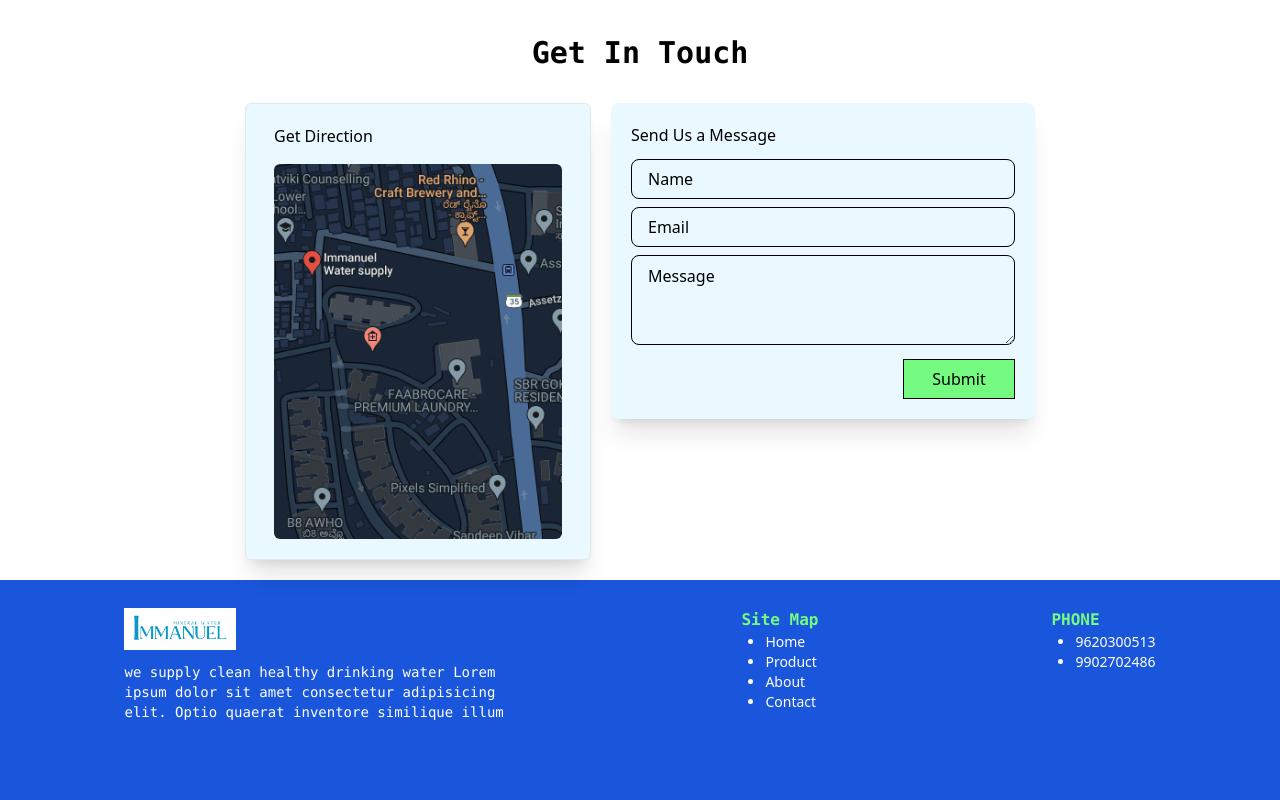
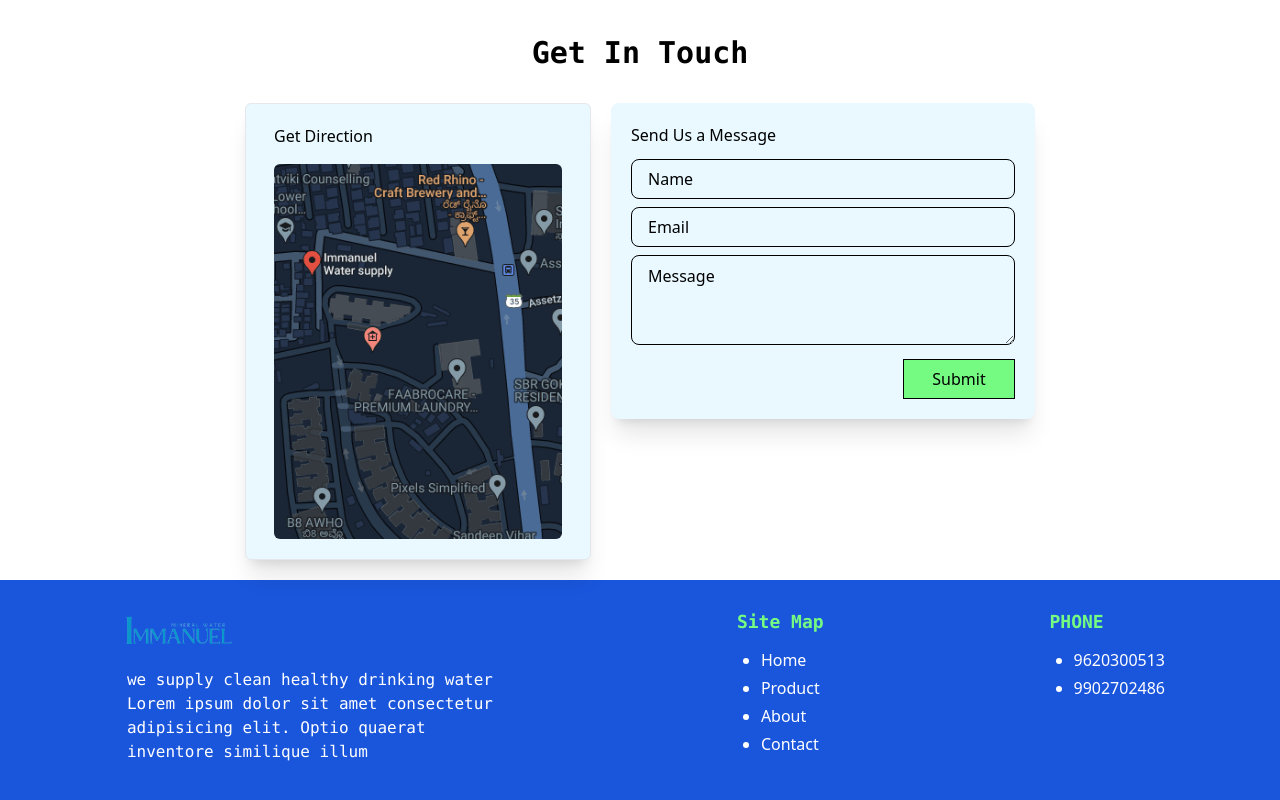
Before and after one commit to victorchrollo14/Water-Buisness, a React (Vite) app: page / in a window 1280 px wide. Shown: the part 2267-3067 px from the top of the page. Built offline with nearby package versions, Linux system fonts and the light colour scheme.

Commit message:
fix issue #9

```diff
--- a/src/components/About.jsx
+++ b/src/components/About.jsx
@@ -2,7 +2,7 @@ import blob from "../assets/newBlob-transformed.png";
 
 export const About = () => {
   return (
-    <section className="about-section px-10 flex justify-center items-start py-10 lg:py-20">
+    <section id="About" className="about-section px-10 flex justify-center items-start py-10 lg:py-20">
       <div className="wrapper-child gap-5 max-w-sm sm:max-w-none flex flex-col-reverse sm:gap-20 sm:flex-row justify-between ">
         <div className="description  sm:w-30vw">
           <h1 className="font-mono font-bold text-xl  mb-2 leading-none sm:text-base md:text-xl lg:text-2xl xl:text-3xl">
--- a/src/components/Contact.jsx
+++ b/src/components/Contact.jsx
@@ -4,7 +4,7 @@ import { Form } from "./Form";
 
 export const Contact = () => {
   return (
-    <section className="contact-us-section flex flex-col items-center p-5 ">
+    <section id="Contact" className="contact-us-section flex flex-col items-center p-5 ">
       <h1 className="font-mono font-semibold p-8 text-lg sm:text-2xl lg:text-3xl">Get In Touch</h1>
       <div className="contact-body flex flex-col justify-center  gap-5 md:flex-row ">
         <div className="directions flex  flex-col bg-lightest-blue px-7 pt-5 pb-5 rounded-md shadow-xl border">
--- a/src/components/Footer.jsx
+++ b/src/components/Footer.jsx
@@ -1,22 +1,24 @@
 import React from "react";
-import logo from "../assets/logo.png";
+import logo from "../assets/logo-nogb.png";
 
-let linksClass = "text-sm ml-6 list-disc hover:text-green";
+let linksClass = "text-base ml-6 mb-1 list-disc hover:text-green ";
 
 export const Footer = () => {
   return (
     <footer className="footer bg-blue-700 min-h-60 p-2 text-white flex flex-col justify-around md:flex-row">
       <div className="logo m-5">
-        <img src={logo} alt="Logo" className="w-28 h-auto" />
-        <p className="max-w-sm text-sm mt-3 font-mono">
+        <img src={logo} alt="Logo" className="w-32 h-auto" />
+        <p className="max-w-sm text-base mt-3 font-mono ml-3">
           we supply clean healthy drinking water Lorem ipsum dolor sit amet
           consectetur adipisicing elit. Optio quaerat inventore similique illum{" "}
         </p>
       </div>
 
-      <ul className="site-map m-5 [&>li]:w-fit">
+      <ul className="site-map m-5 [&>li]:w-fit ml-8">
         <li>
-          <h1 className="font-mono font-bold text-green">Site Map</h1>
+          <h1 className="font-mono font-bold text-green text-lg h-10">
+            Site Map
+          </h1>
         </li>
         <li className={linksClass}>
           <a href="#Home">Home</a>
@@ -31,8 +33,8 @@ export const Footer = () => {
           <a href="#Contact">Contact</a>
         </li>
       </ul>
-      <ul className="ph-nums text-white font-sans m-5 [&>li]:w-fit">
-        <li className="font-mono font-bold text-green">PHONE</li>
+      <ul className="ph-nums text-white font-sans m-5 [&>li]:w-fit ml-8">
+        <li className="font-mono font-bold text-green text-lg h-10">PHONE</li>
         <li className={linksClass}>
           <a href="tel:9620300513">9620300513</a>
         </li>
--- a/src/components/Hero.jsx
+++ b/src/components/Hero.jsx
@@ -3,7 +3,7 @@ import CallButton from "./Buttons";
 
 export const Hero = () => {
   return (
-    <section className="hero-section p-5  flex justify-center items-center">
+    <section id="Home" className="hero-section p-5  flex justify-center items-center">
       <div className="content text-center max-w-md sm:max-w-xl md:max-w-2xl xl:max-w-5xl flex flex-col items-center justify-center">
         <h1 className="text-white z-0 font-sans text-3xl font-bold drop-shadow-clan sm:text-4xl  md:text-5xl xl:text-6xl">
           Always want safe and good water for healthy life
--- a/src/components/Products.jsx
+++ b/src/components/Products.jsx
@@ -22,7 +22,10 @@ function Products() {
   ];
 
   return (
-    <section className="product-section bg-lightest-blue p-10 sm:py-20  ">
+    <section
+      id="Product"
+      className="product-section bg-lightest-blue p-10 sm:py-20  "
+    >
       <div className="heading flex  flex-col justify-center items-center pb-5 sm:pb-20">
         <h1 className="text-center mb-3 text-base font-semibold font-mono  md:text-2xl ">
           We Deliver Best Quality <br /> Water Pack
@@ -37,7 +40,7 @@ function Products() {
               key={id}
               className="flex flex-col p-8 md:pb-12 border rounded-xl shadow-2xl bg-white max-w-sm sm:max-w-lg"
             >
-              <img src={img} alt="" srcset="" />
+              <img src={img} alt="Product image" />
 
               <div className="more-info flex flex-col items-center">
                 <Line />
--- a/src/index.css
+++ b/src/index.css
@@ -1,6 +1,10 @@
 @tailwind base;
 @tailwind components;
 @tailwind utilities;
+
+html {
+  scroll-behavior: smooth;
+}
 
 .sub-heading {
   line-height: 1.2;
```
Also changed, not shown: src/assets/logo-nogb.png (added).
